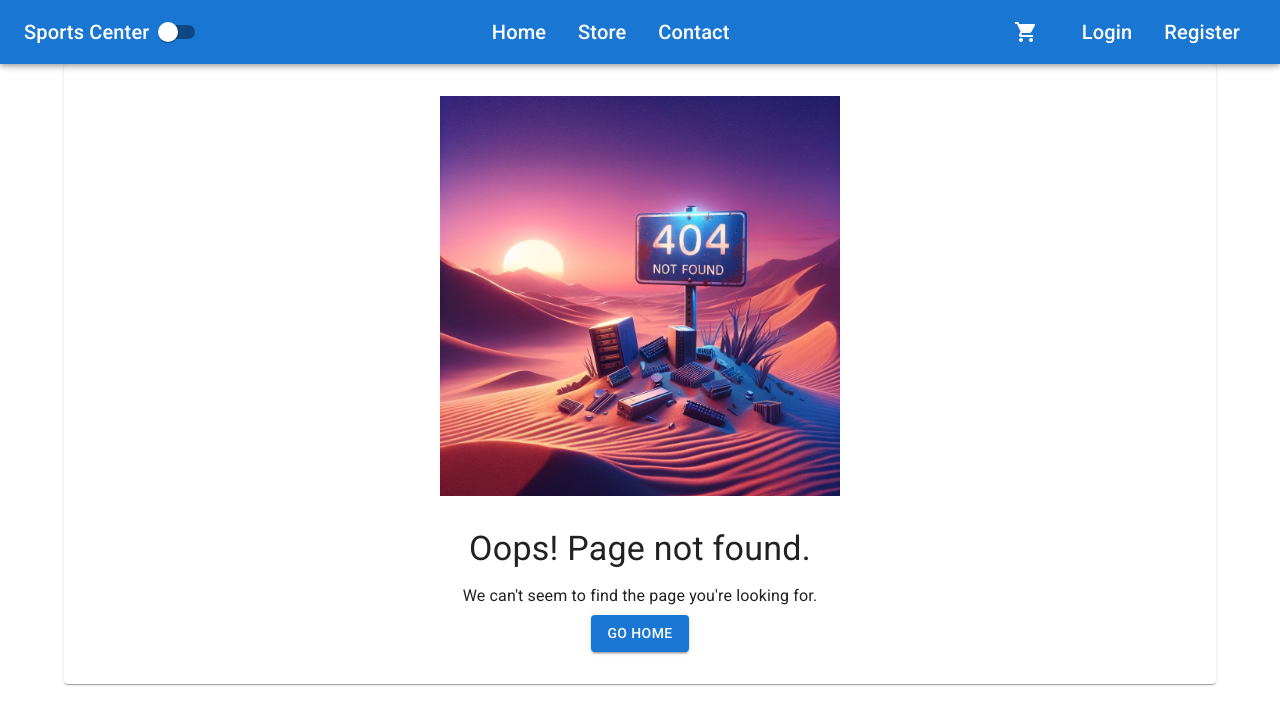
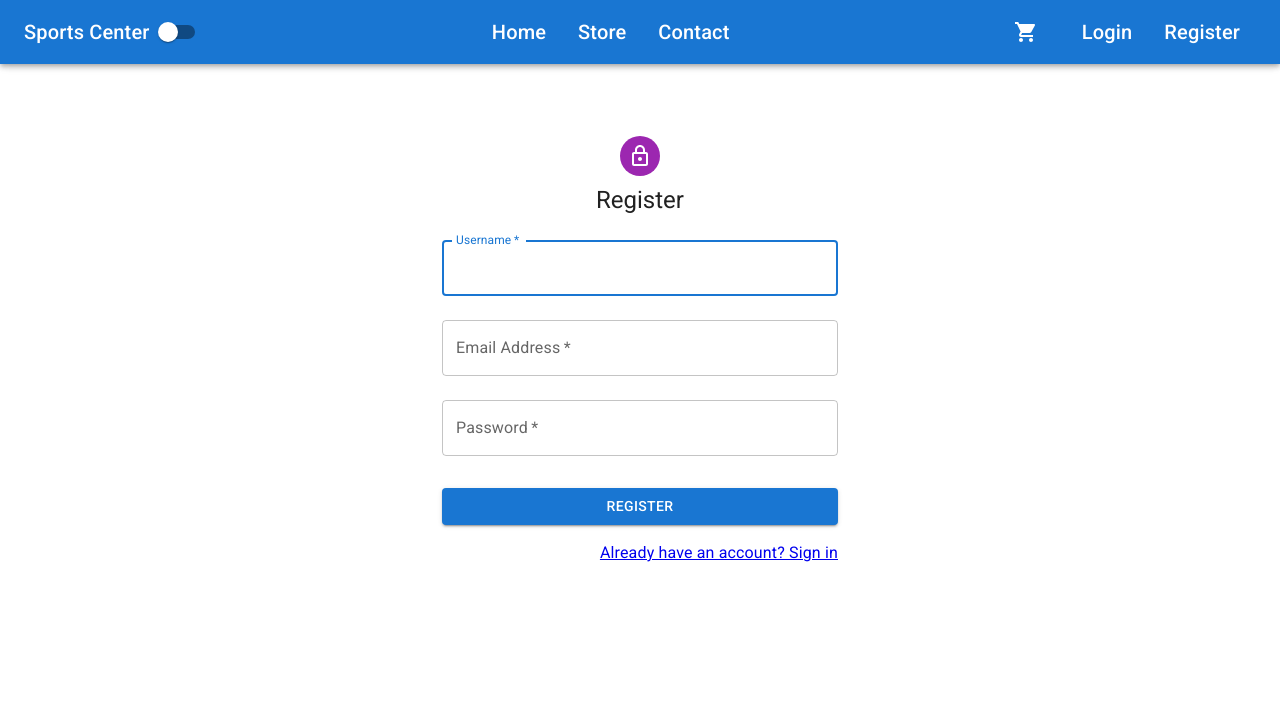
Before and after one commit to erenalyoruk/Java-React-Fullstack, a React (Vite) app in the folder client/: page /register in a window 1280 px wide. Before the commit this address led to /not-found. Shown: the top 724 px of the page. Built offline with nearby package versions, Linux system fonts and the light colour scheme.

Commit message:
initial commit

```diff
--- a/client/src/app/api/agent.ts
+++ b/client/src/app/api/agent.ts
@@ -117,10 +117,15 @@ const Basket = {
       }
 }
 
+const Account = {
+  login: (values:any) =>requests.post('auth/login', values)
+}
+
 
 const agent = {
     Store,
-    Basket
+    Basket,
+    Account
 }
 
 export default agent;
--- /dev/null
+++ b/client/src/app/models/user.ts
@@ -0,0 +1,4 @@
+export interface User{
+    username: string;
+    token: string;
+}
--- a/client/src/app/router/Routes.tsx
+++ b/client/src/app/router/Routes.tsx
@@ -7,6 +7,8 @@ import ProductDetails from "../../features/catalog/ProductDetails";
 import NotFound from "../errors/NotFoundError";
 import ServerError from "../errors/ServerError";
 import BasketPage from "../../features/basket/BasketPage";
+import SignInPage from "../../features/account/SignInPage";
+import RegisterPage from "../../features/account/RegisterPage";
 
 export const router = createBrowserRouter([
     {
@@ -18,6 +20,8 @@ export const router = createBrowserRouter([
             {path:'store/:id', element:<ProductDetails/>},
             {path:'contact', element:<ContactPage/>},
             {path:'basket', element:<BasketPage/>},
+            {path:'login', element:<SignInPage/>},
+            {path:'register', element:<RegisterPage/>},
             {path:'not-found', element:<NotFound/>},
             {path:'server-error', element:<ServerError/>},
             {path:'*', element:<Navigate replace to='/not-found'/>}
--- /dev/null
+++ b/client/src/features/account/RegisterPage.tsx
@@ -0,0 +1,75 @@
+import { Container, CssBaseline, Box, Avatar, Typography, TextField, Button, Grid } from "@mui/material";
+import { Link } from "react-router-dom";
+import LockOutlinedIcon from '@mui/icons-material/LockOutlined';
+
+export default function RegisterPage(){
+    return (
+        <Container component="main" maxWidth="xs">
+          <CssBaseline />
+          <Box
+            sx={{
+              marginTop: 8,
+              display: 'flex',
+              flexDirection: 'column',
+              alignItems: 'center',
+            }}
+          >
+            <Avatar sx={{ m: 1, bgcolor: 'secondary.main' }}>
+              <LockOutlinedIcon />
+            </Avatar>
+            <Typography component="h1" variant="h5">
+              Register
+            </Typography>
+            <Box component="form" noValidate sx={{ mt: 1 }}>
+              <TextField
+                margin="normal"
+                required
+                fullWidth
+                id="username"
+                label="Username"
+                name="username"
+                autoComplete="username"
+                autoFocus
+
+              />
+              <TextField
+                margin="normal"
+                required
+                fullWidth
+                id="email"
+                label="Email Address"
+                name="email"
+                autoComplete="email"
+
+              />
+              <TextField
+                margin="normal"
+                required
+                fullWidth
+                name="password"
+                label="Password"
+                type="password"
+                id="password"
+                autoComplete="new-password"
+
+              />
+              <Button
+                type="submit"
+                fullWidth
+                variant="contained"
+                sx={{ mt: 3, mb: 2 }}
+              >
+                Register
+              </Button>
+              <Grid container justifyContent="flex-end">
+                <Grid item>
+                  <Link href="/login" variant="body2">
+                    Already have an account? Sign in
+                  </Link>
+                </Grid>
+              </Grid>
+            </Box>
+          </Box>
+        </Container>
+    )
+}
--- /dev/null
+++ b/client/src/features/account/SignInPage.tsx
@@ -0,0 +1,71 @@
+import { LoadingButton } from "@mui/lab";
+import { Container, CssBaseline, Box, Avatar, Typography, TextField, FormControlLabel, Checkbox, Grid } from "@mui/material";
+import { Link } from "react-router-dom";
+import LockOutlinedIcon from '@mui/icons-material/LockOutlined';
+
+export default function SignInPage(){
+    return (
+        <Container component="main" maxWidth="xs">
+          <CssBaseline />
+          <Box
+            sx={{
+              marginTop: 8,
+              display: 'flex',
+              flexDirection: 'column',
+              alignItems: 'center',
+            }}
+          >
+            <Avatar sx={{ m: 1, bgcolor: 'secondary.main' }}>
+              <LockOutlinedIcon />
+            </Avatar>
+            <Typography component="h1" variant="h5">
+              Sign in
+            </Typography>
+            <Box component="form" noValidate sx={{ mt: 1 }}>
+              <TextField
+                margin="normal"
+                required
+                fullWidth
+                id="username"
+                label="Username"
+                autoFocus
+
+              />
+              <TextField
+                margin="normal"
+                required
+                fullWidth
+                label="Password"
+                type="password"
+                id="password"
+
+              />
+              <FormControlLabel
+                control={<Checkbox value="remember" color="primary" />}
+                label="Remember me"
+              />
+              <LoadingButton
+                type="submit"
+                fullWidth
+                variant="contained"
+                sx={{ mt: 3, mb: 2 }}
+              >
+                Sign In
+              </LoadingButton>
+              <Grid container>
+                <Grid item xs>
+                  <Link href="#" variant="body2">
+                    Forgot password?
+                  </Link>
+                </Grid>
+                <Grid item>
+                  <Link href="/register" variant="body2">
+                    {"Don't have an account? Sign Up"}
+                  </Link>
+                </Grid>
+              </Grid>
+            </Box>
+          </Box>
+        </Container>
+    );
+  }
```
Also changed, not shown: 1 other file (tests, documents, lock files or other folders).
